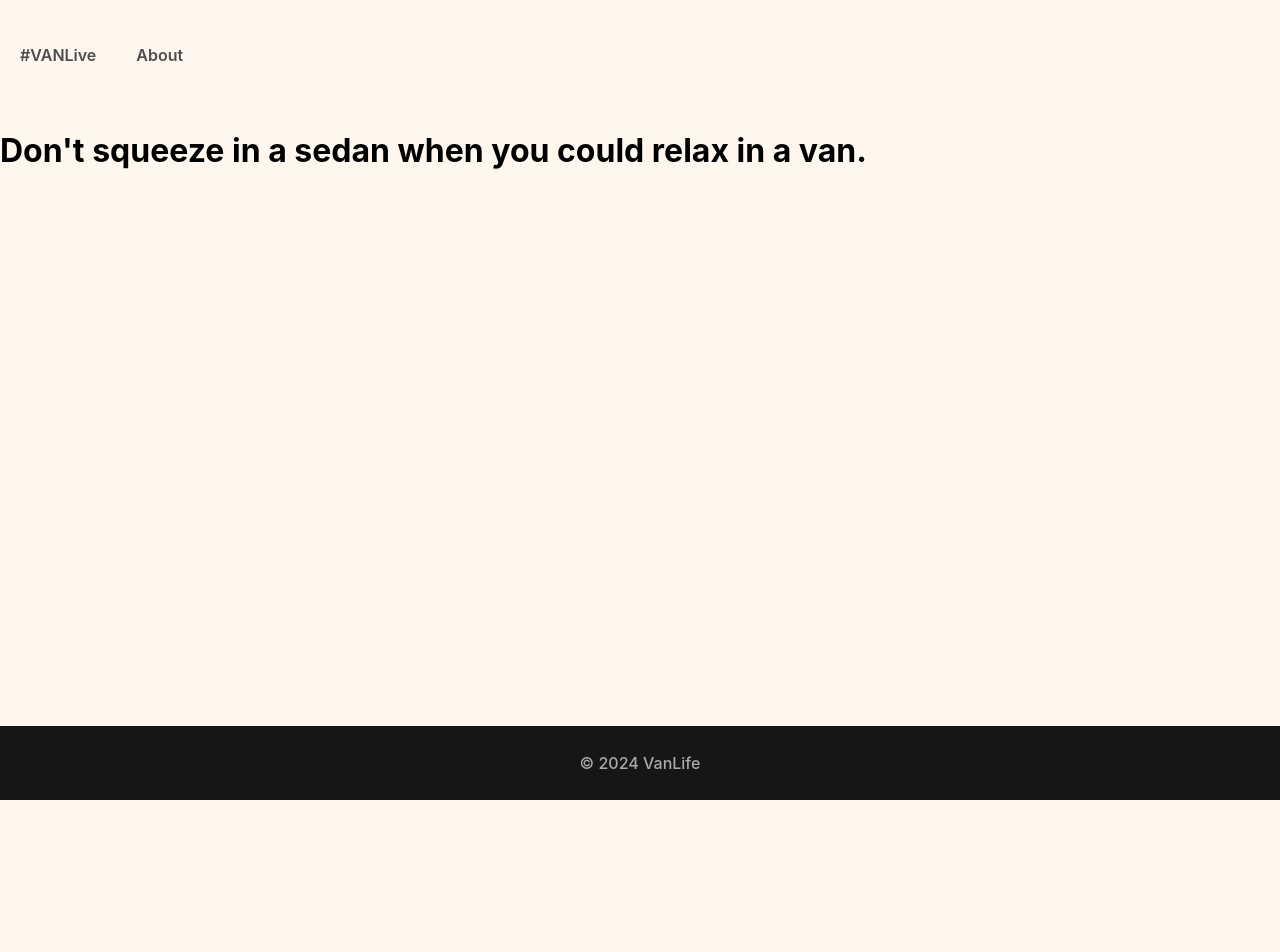
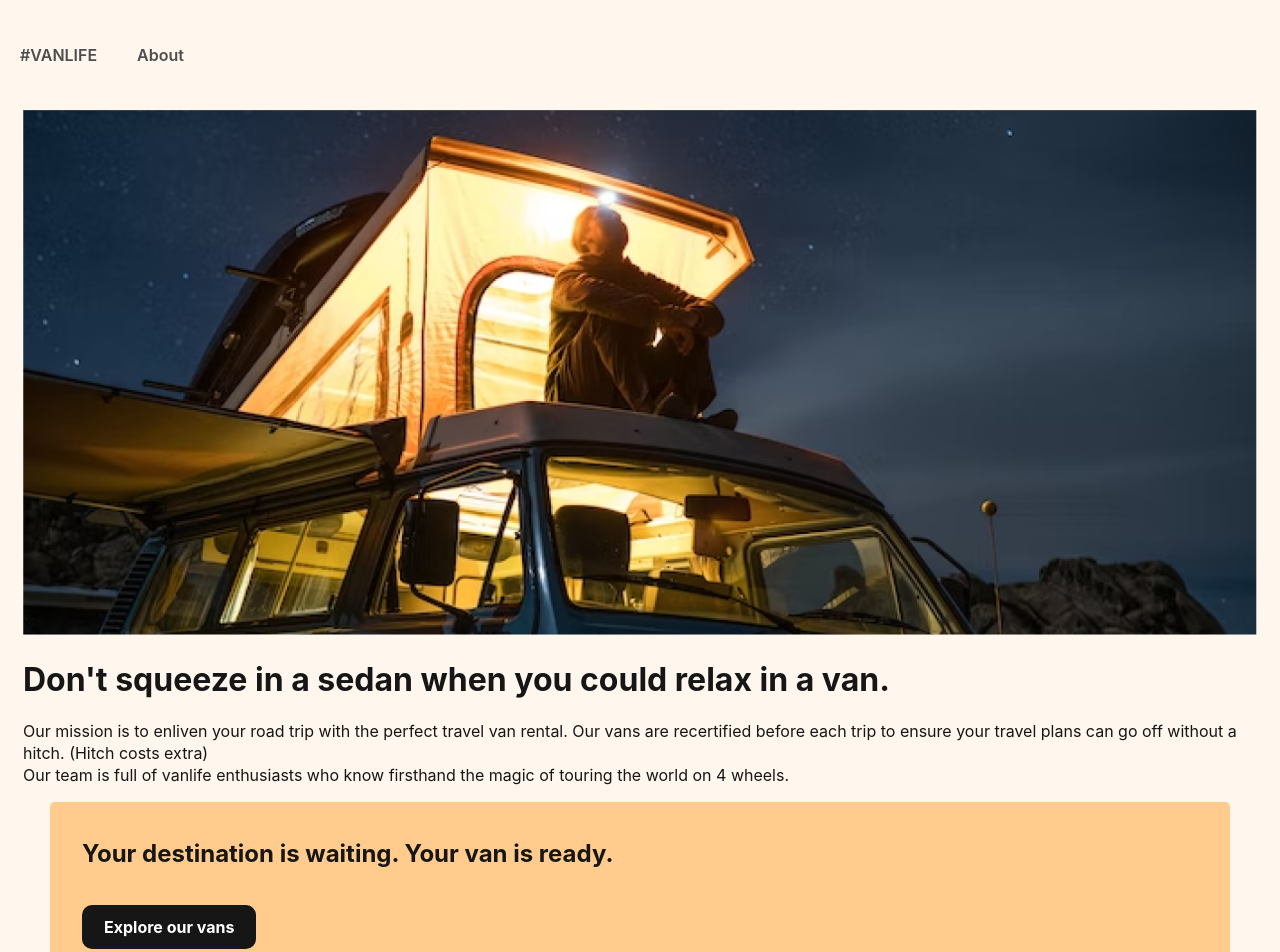
Before and after one commit to IkanyengAdams/IKAADA488_BCL2401_GroupB_Ikanyeng-Adams_DJS08, a React (Vite) app: page /about in a window 1280 px wide. Shown: the top 952 px of the page. Before the commit the page ends 800 px from the top, so only its background shows below. Built offline with nearby package versions, Linux system fonts and the light colour scheme.

Commit message:
"Updated App.jsx: added imports, modified Link text, removed newline, and moved Home and About components to separate files."

```diff
--- /dev/null
+++ b/src/About.jsx
@@ -0,0 +1,20 @@
+import React from "react"
+
+import { Link } from "react-router-dom"
+
+
+
+export default function About() {
+  return (
+
+    <div className="about-page-content">
+      <img src="./src/assets/about-hero.png" alt="About VanLife" className="about-hero-image" />
+  <h1>Don't squeeze in a sedan when you could relax in a van.</h1>
+  <p>Our mission is to enliven your road trip with the perfect travel van rental. Our vans are recertified before each trip to ensure your travel plans can go off without a hitch. (Hitch costs extra)<br></br>Our team is full of vanlife enthusiasts who know firsthand the magic of touring the world on 4 wheels.</p>
+  <div className="about-page-cta">
+    <h2>Your destination is waiting. Your van is ready.</h2>
+    <Link to="/vans" className="link-button">Explore our vans</Link>
+  </div>
+  </div>
+  )
+}
--- a/src/App.jsx
+++ b/src/App.jsx
@@ -1,5 +1,8 @@
 import React from "react";
+import ReactDOM from 'react-dom/client'
 import { BrowserRouter, Routes, Route, Link } from "react-router-dom";
+import Home from "./Home";
+import About from "./About";
 
 /**
  * Challenge:
@@ -23,7 +26,7 @@ export default function App() {
     <div className="site-wrapper">
       <header>
       <nav>
-        <Link to="/home">#VANLive</Link>
+        <Link to="/home">#VANLIFE</Link>
         <Link to="/about">About</Link>
       </nav>
       </header>
@@ -41,18 +44,4 @@ export default function App() {
       </div>
     </BrowserRouter>
   )
-
-
-
-
-}
-
-function Home() {
-  return (
-  <h1>You got the travel plans, we got the travel vans.</h1>
-);
-}
-
-function About() {
-  return (<h1> Don't squeeze in a sedan when you could relax in a van.</h1>)
-}
+  }
--- /dev/null
+++ b/src/Home.jsx
@@ -0,0 +1,12 @@
+import React from "react"
+import { Link } from "react-router-dom"
+
+export default function Home() {
+  return (
+    <div className="home-container">
+  <h1>You got the travel plans, we got the travel vans.</h1>
+  <p>Add adventure to your life by joining the #vanlife movement. Rent the perfect van to make your perfect road trip.</p>
+  <Link to="/vans" className="link-button">Find your van</Link>
+  </div>
+);
+}
```
Also changed, not shown: src/assets/about-hero.png (added), src/assets/home-hero.png (added).
